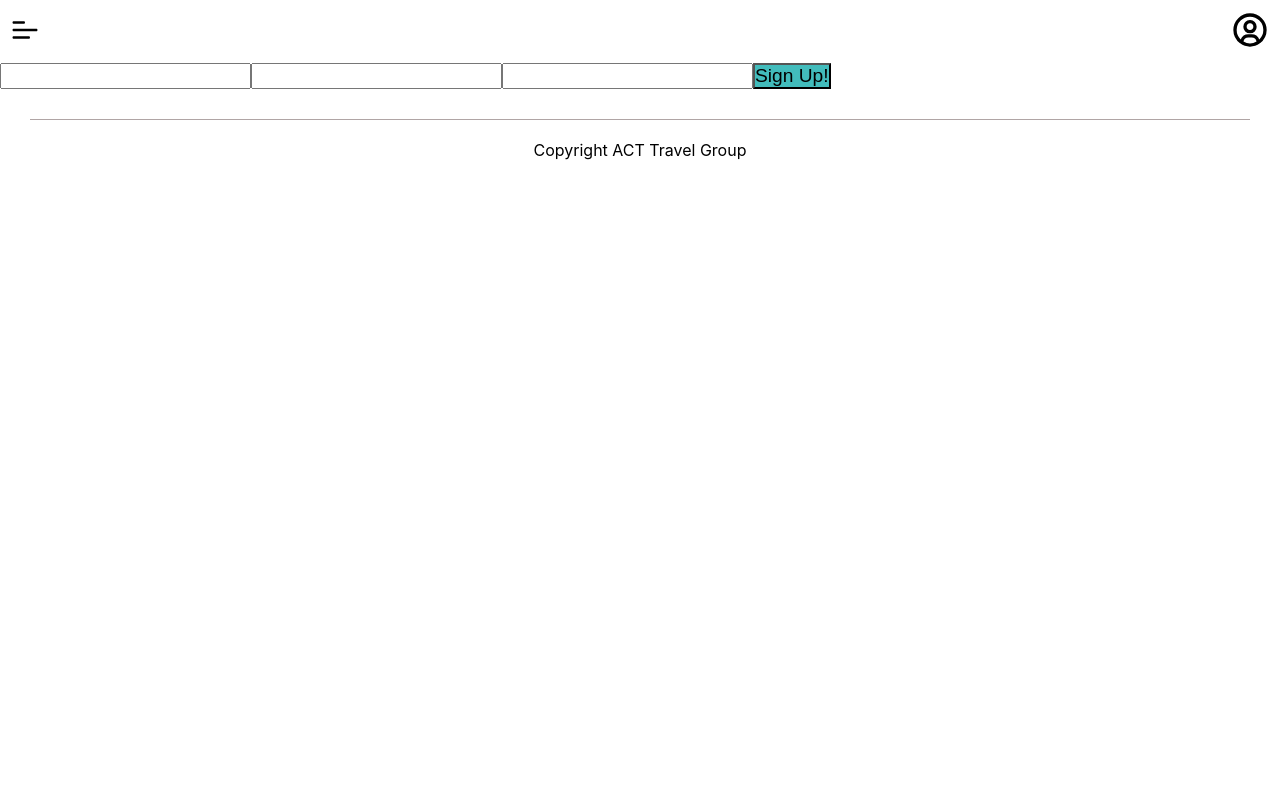
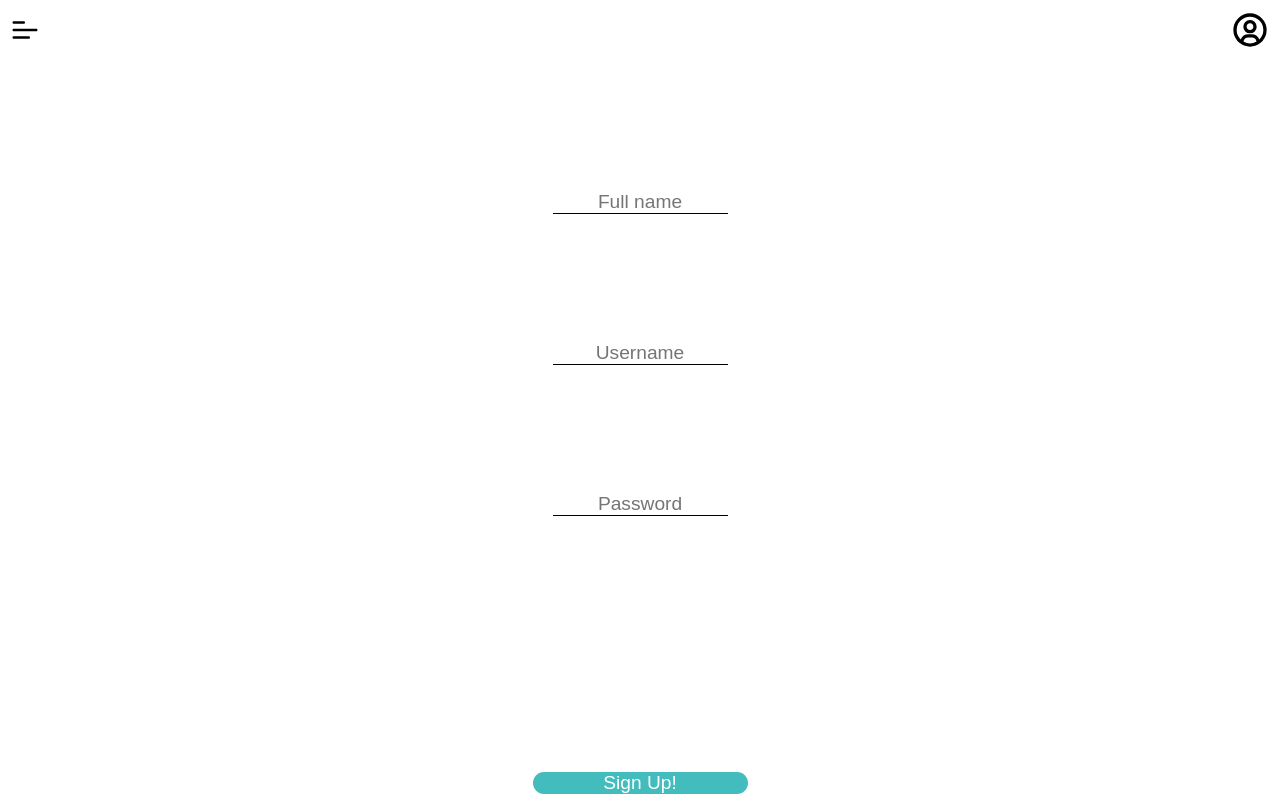
Before and after one commit to cjmccaskill/travel-project, a React (Vite) app: page /user/signup in a window 1280 px wide. Shown: the top 800 px of the page. Built offline with nearby package versions, Linux system fonts and the light colour scheme; no server answers.

Commit message:
styling signup page

```diff
--- a/src/components/UserLogin/UserLogin.scss
+++ b/src/components/UserLogin/UserLogin.scss
@@ -28,12 +28,20 @@
     width: 215px;
     border-radius: 20px;
     color: white;
+    border: none;
+
 }
 
 .signuplink {
     text-align: center;
     display: flex;
     justify-content: center;
+    background-color: rgb(66, 188, 188);
+    max-width: 50%;
+    margin: 0 auto;
+    color: white;
+    border-radius: 20px;
+
 }
 
 input[type=text] {
--- a/src/pages/SignUp/SignUp.jsx
+++ b/src/pages/SignUp/SignUp.jsx
@@ -41,18 +41,21 @@ const SignUp = (props) => {
       <input
           type="text"
           name="fullName"
+          placeholder="Full name"
           value={form.fullName}
           onChange={handleChange}
         />
         <input
           type="text"
           name="username"
+          placeholder="Username"
           value={form.username}
           onChange={handleChange}
         />
         <input
           type="password"
           name="password"
+          placeholder="Password"
           value={form.password}
           onChange={handleChange}
         />
--- a/src/pages/SignUp/SignUp.scss
+++ b/src/pages/SignUp/SignUp.scss
@@ -0,0 +1,39 @@
+form {
+    display: flex;
+    flex-direction: column;
+    align-items: center;
+    margin-top: 10%;
+
+}
+
+input[type=text] {
+    box-sizing: border-box;
+    font-size: larger;
+    text-align: center;
+    margin-bottom: 10%;
+    width: 175px;
+    border: none;
+    border-bottom: 1px solid black;
+}
+
+input[type=password] {
+    box-sizing: border-box;
+    font-size: larger;
+    text-align: center;
+    width: 175px;
+    border: none;
+    border-bottom: 1px solid black;
+}
+
+input[type=submit] {
+    background-color: rgb(66, 188, 188);
+    box-sizing: border-box;
+    font-size: larger;
+    text-align: center;
+    margin-top: 20%;
+    margin-bottom: 7%;
+    width: 215px;
+    border-radius: 20px;
+    color: white;
+    border: none;
+}
```
